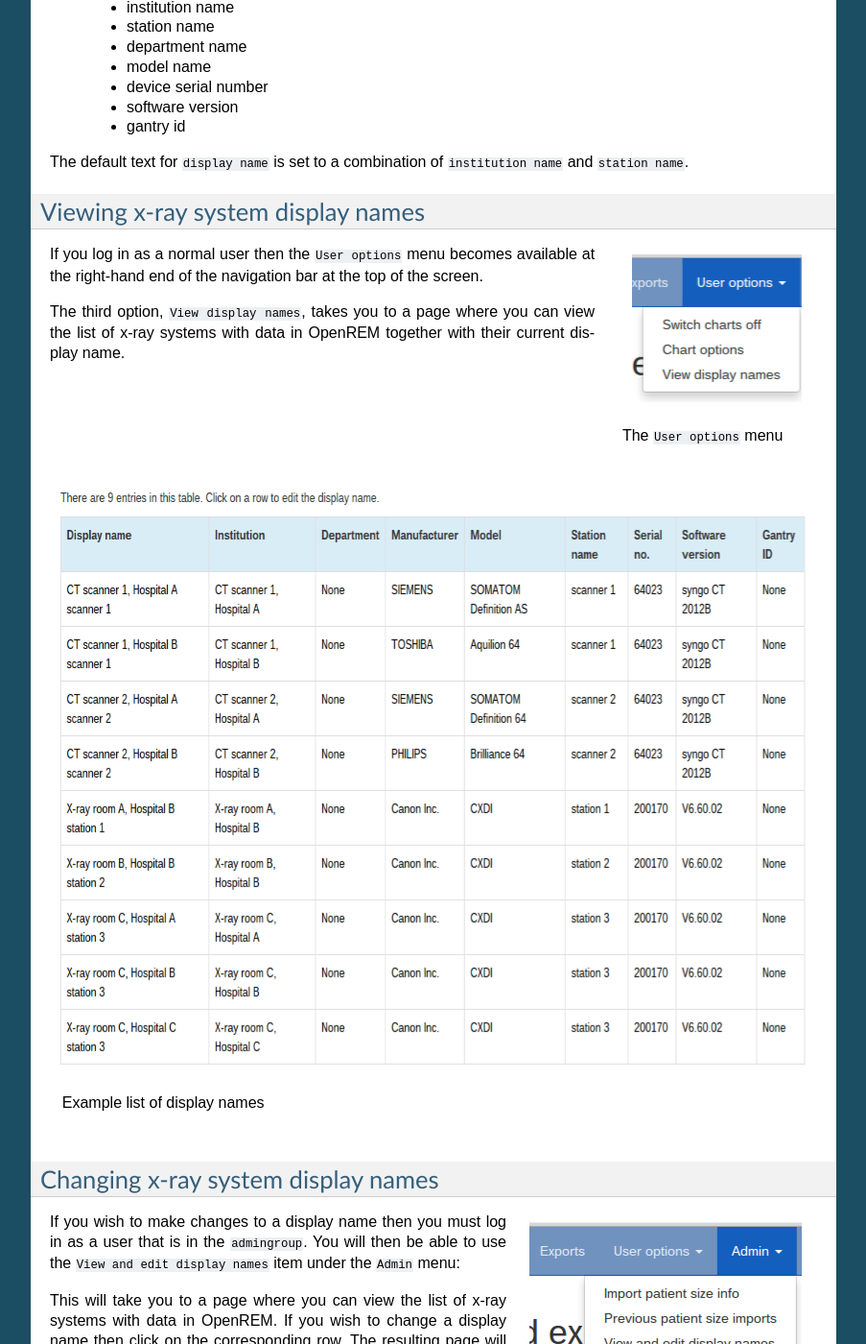
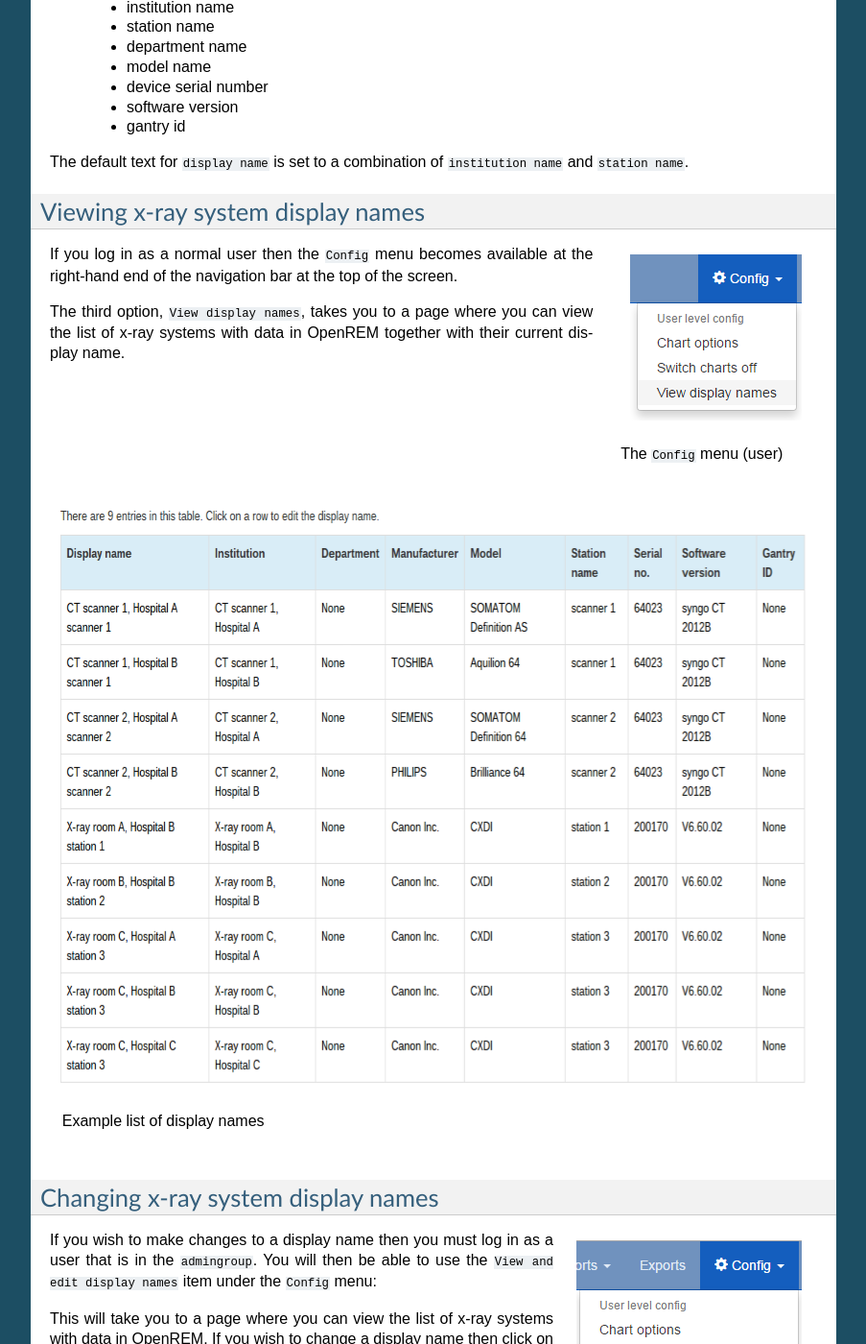
Before and after one commit to ckswilliams/modOpenREM, a Sphinx documentation site: the page built from docs/i_displaynames.rst, in a window 1280 px wide and 1400 px high, scrolled down 618 px. Shown: the whole window at 96% size, without its empty margins (198-1101 px from the left). Built offline with Sphinx 7.4.7, drawn with Linux system fonts in a browser that asks for light colours; some of the changed text lies outside the part shown.

Commit message:
Updating displaynames doc. Still need to update the screenshot of the table of systems to show that it is now split by modality.

```diff
--- a/docs/i_displaynames.rst
+++ b/docs/i_displaynames.rst
@@ -38,12 +38,12 @@ Viewing x-ray system display names
 .. figure:: img/UserOptionsMenu.png
    :align: right
    :alt: User options menu
-   :width: 177px
-   :height: 154px
+   :width: 179px
+   :height: 173px
 
-   The ``User options`` menu
+   The ``Config`` menu (user)
 
-If you log in as a normal user then the ``User options`` menu becomes available
+If you log in as a normal user then the ``Config`` menu becomes available
 at the right-hand end of the navigation bar at the top of the screen.
 
 The third option, ``View display names``, takes you to a page where you can
@@ -64,14 +64,14 @@ Changing x-ray system display names
 .. figure:: img/AdminMenu.png
    :align: right
    :alt: Admin menu
-   :width: 284px
-   :height: 153px
+   :width: 235px
+   :height: 313px
 
-   The ``Admin`` menu
+   The ``Config`` menu (admin)
 
 If you wish to make changes to a display name then you must log in as a user
 that is in the ``admingroup``. You will then be able to use the
-``View and edit display names`` item under the ``Admin`` menu:
+``View and edit display names`` item under the ``Config`` menu:
 
 This will take you to a page where you can view the list of x-ray systems with
 data in OpenREM. If you wish to change a display name then click on the
```
Also changed, not shown: docs/img/AdminMenu.png, docs/img/UserOptionsMenu.png.
